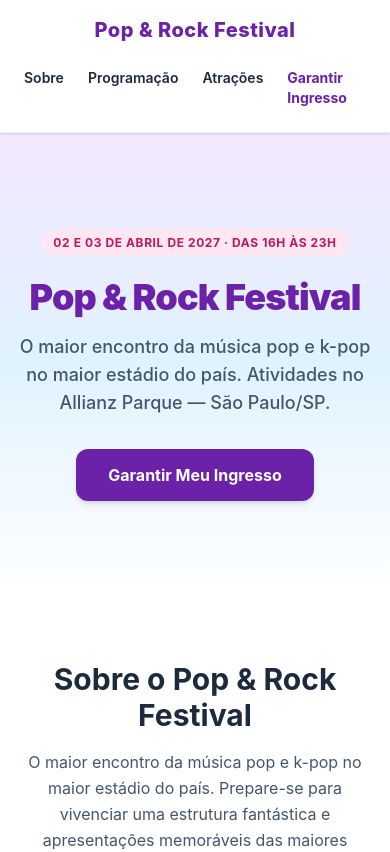
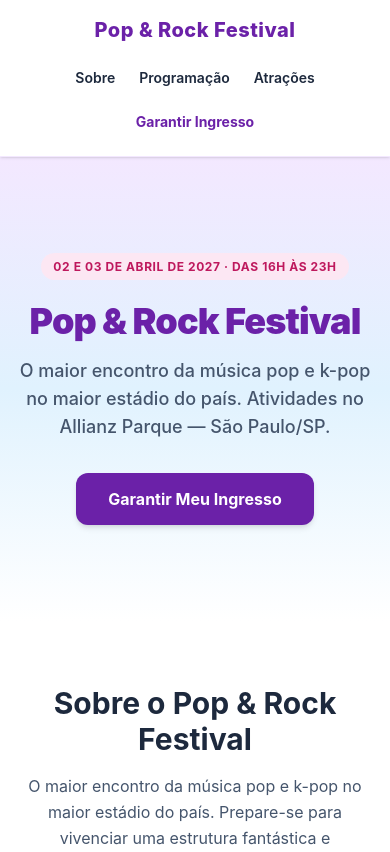
Before and after one commit to FerBighi/lp-evento-mariaFernanda, a React (Vite) app: page / in a window 390 px wide. Shown: the top 852 px of the page. Built offline with nearby package versions, Linux system fonts and the light colour scheme.

Commit message:
Etapa 6 — Corrigido textos fixos para lerem os dados dinâmicos do Allianz Parque

```diff
--- a/src/components/Cabecalho.jsx
+++ b/src/components/Cabecalho.jsx
@@ -3,14 +3,23 @@ import { evento } from '../data/evento';
 function Cabecalho() {
     return (
         <nav className="bg-white text-slate-800 sticky top-0 z-50 px-6 py-4 shadow-sm border-b border-roxo-fundo flex flex-col sm:flex-row justify-between items-center gap-4">
-            <span className="font-extrabold text-xl tracking-wide text-roxo-destaque">
+            <span className="font-extrabold text-xl tracking-wide text-roxo-destaque text-center w-full sm:w-auto">
                 {evento.nome}
             </span>
-            <ul className="flex gap-6 text-sm font-semibold">
-                <li><a href="#sobre" className="hover:text-rosa-destaque transition-colors py-2 block">Sobre</a></li>
-                <li><a href="#programacao" className="hover:text-rosa-destaque transition-colors py-2 block">Programação</a></li>
-                <li><a href="#atracoes" className="hover:text-rosa-destaque transition-colors py-2 block">Atrações</a></li>
-                <li><a href="#inscricao" className="hover:text-rosa-destaque transition-colors py-2 block text-roxo-destaque font-bold">Garantir Ingresso</a></li>
+            {/* CORRIGIDO: Adicionado justify-center e text-center para centralizar no celular */}
+            <ul className="flex flex-wrap justify-center items-center text-center gap-x-6 gap-y-2 text-sm font-semibold w-full sm:w-auto">
+                <li>
+                    <a href="#sobre" className="hover:text-rosa-destaque transition-colors py-2 block">Sobre</a>
+                </li>
+                <li>
+                    <a href="#programacao" className="hover:text-rosa-destaque transition-colors py-2 block">Programação</a>
+                </li>
+                <li>
+                    <a href="#atracoes" className="hover:text-rosa-destaque transition-colors py-2 block">Atrações</a>
+                </li>
+                <li>
+                    <a href="#inscricao" className="hover:text-rosa-destaque transition-colors py-2 block text-roxo-destaque font-bold">Garantir Ingresso</a>
+                </li>
             </ul>
         </nav>
     );
```
